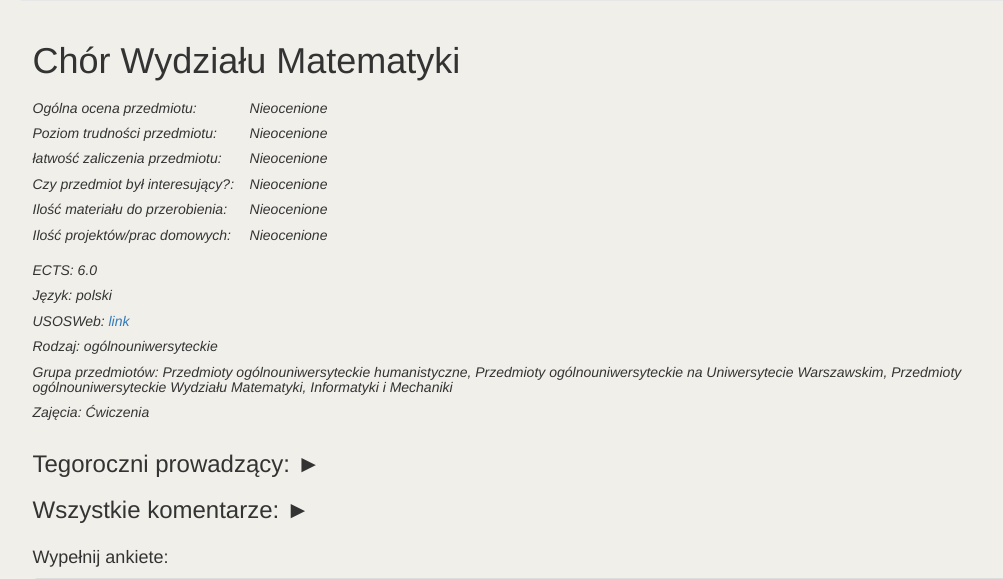
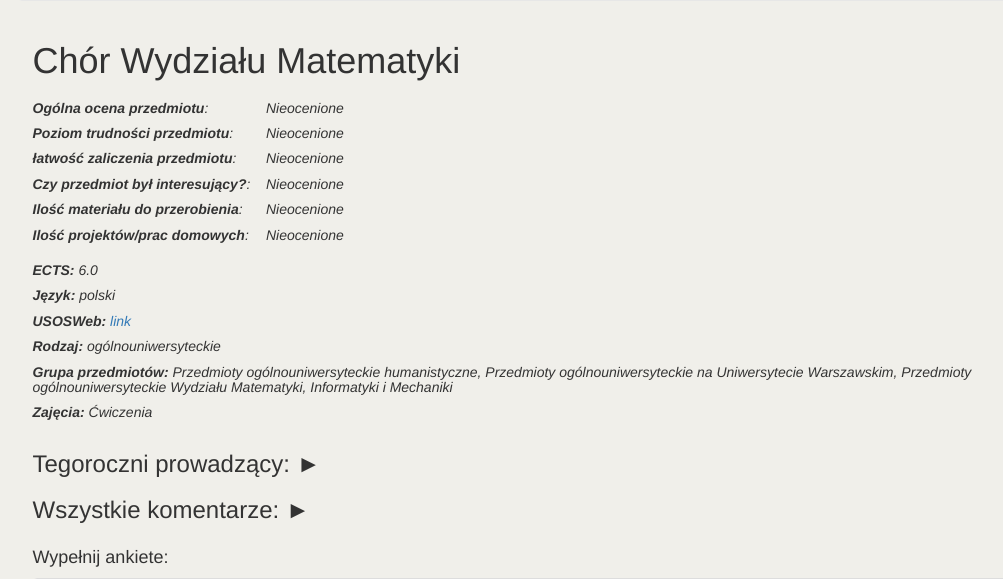
Before and after one commit to GorveenN/ssop, a Django app: a page that uses app/templates/subject_page.html in a window 1280 px wide. Shown: the part 356-935 px from the top of the page, without its empty margins (74-1077 px from the left). Run offline with Django 3.2, Linux system fonts and the light colour scheme; data comes from the database, SQL or seed files in the repository; some libraries are stand-ins or nearby versions.

Commit message:
Bolded some fonts.

```diff
--- a/app/templates/subject_page.html
+++ b/app/templates/subject_page.html
@@ -11,7 +11,7 @@
         <div class="flex-container">
             <div>
                 {% for question, rating in general_rating %}
-                    <h5 class="font-italic">{{ question }}:&nbsp&nbsp&nbsp&nbsp
+                    <h5 class="font-italic"><b>{{ question }}</b>:&nbsp&nbsp&nbsp&nbsp
                         {% if not rating %}
                             <span class="floatRight">Nieocenione</span>
                         {% else %}
@@ -22,16 +22,16 @@
             </div>
 
             <div>
-                {% if subject.ects %} <h5 class="font-italic">ECTS: {{ subject.ects }}</h5> {% endif %}
-                {% if subject.language %}<h5 class="font-italic">Język: {{ subject.language }}</h5>{% endif %}
-                {% if subject.period %}<h5 class="font-italic">Semestr: {{ subject.period }}</h5>{% endif %}
-                <h5 class="font-italic">USOSWeb: <a href="{{ subject.usos_link|default_if_none:'' }}">link</a></h5>
+                {% if subject.ects %} <h5 class="font-italic"><b>ECTS: </b>{{ subject.ects }}</h5> {% endif %}
+                {% if subject.language %}<h5 class="font-italic"><b>Język: </b>{{ subject.language }}</h5>{% endif %}
+                {% if subject.period %}<h5 class="font-italic"><b>Semestr: </b>{{ subject.period }}</h5>{% endif %}
+                <h5 class="font-italic"><b>USOSWeb: </b><a href="{{ subject.usos_link|default_if_none:'' }}">link</a></h5>
                 {% if subject.type_of_course %}
-                    <h5 class="font-italic">Rodzaj: {{ subject.type_of_course }}</h5>{% endif %}
+                    <h5 class="font-italic"><b>Rodzaj: </b>{{ subject.type_of_course }}</h5>{% endif %}
                 {% if subject.groups_of_courses %}
-                    <h5 class="font-italic">Grupa przedmiotów: {{ subject.groups_of_courses|join:", " }}</h5>{% endif %}
+                    <h5 class="font-italic"><b>Grupa przedmiotów: </b>{{ subject.groups_of_courses|join:", " }}</h5>{% endif %}
                 {% if subject.types_of_classes %}
-                    <h5 class="font-italic">Zajęcia: {{ subject.types_of_classes|join:", " }}</h5>{% endif %}
+                    <h5 class="font-italic"><b>Zajęcia: </b>{{ subject.types_of_classes|join:", " }}</h5>{% endif %}
             </div>
         </div>
 
```
